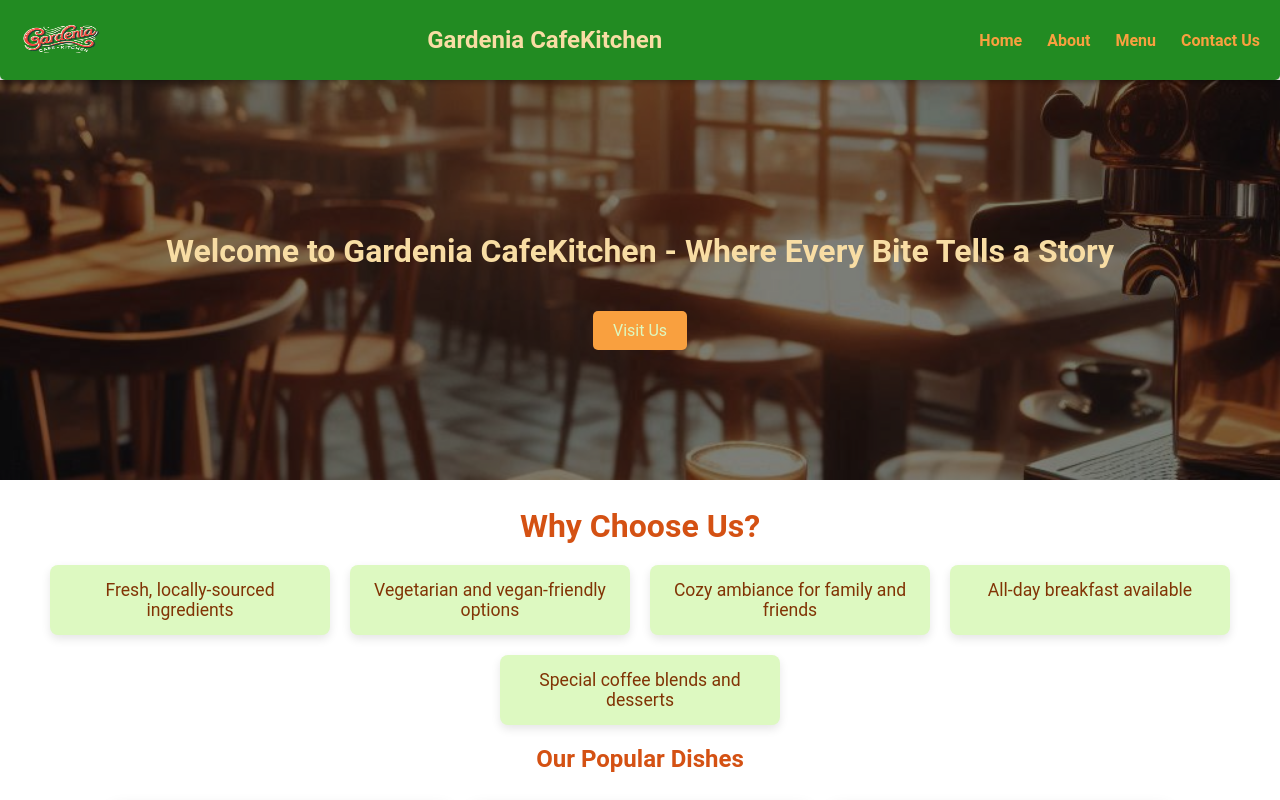
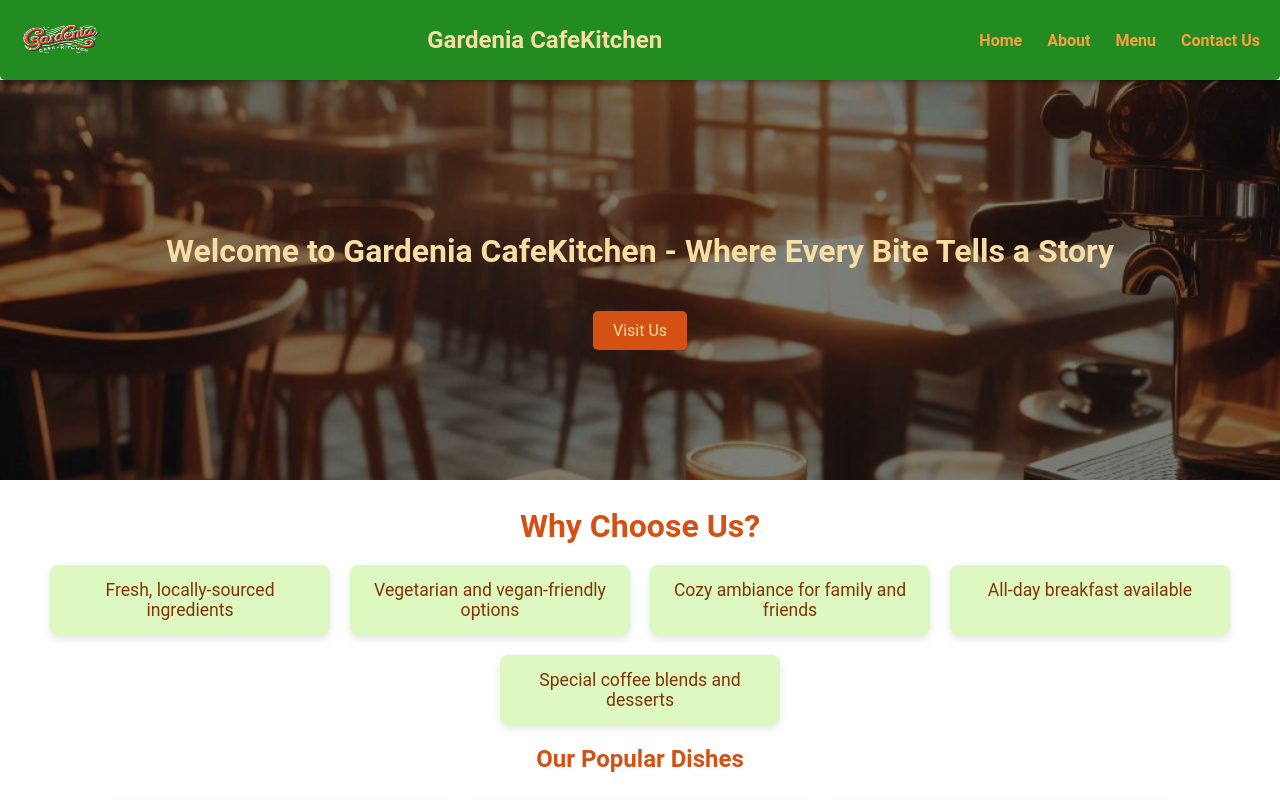
Before and after one commit to royalgillz/GardeniaCafeKitchen, a React (Vite) app: page /menu in a window 1280 px wide. Shown: the top 800 px of the page. Built offline with nearby package versions, Linux system fonts and the light colour scheme.

Commit message:
Small changes to Gallery Page

```diff
--- a/src/App.css
+++ b/src/App.css
@@ -257,8 +257,8 @@
 .visit-us-button {
   margin-top: 20px;
   padding: 10px 20px;
-  background-color: var(--orange);
-  color: var(--light-green);
+  background-color: var(--dark-orange);
+  color: var(--light-yellow);
   border: none;
   cursor: pointer;
   text-decoration: none;
@@ -267,7 +267,7 @@
 }
 
 .visit-us-button:hover {
-  background-color: var(--dark-orange);
+  background-color: var(--light-yellow);
 }
 
 /* Highlights */
@@ -980,8 +980,9 @@
 
 .photo {
   width: 100%;
-  height: auto;
+  height: 100%;
   display: block;
+  object-fit: cover;
 }
 
 /* Social Media Feed */
--- a/src/Components/gallery/GalleryPage.jsx
+++ b/src/Components/gallery/GalleryPage.jsx
@@ -24,7 +24,7 @@ const GalleryPage = () => {
             <PhotoGrid
                 photos={[
                     { src: cozyenvironmentimage, alt: 'Cozy seating area' },
-                    // { src: coffeeimage, alt: 'Special coffee' },
+                    { src: coffeeimage, alt: 'Special coffee' },
                     { src: pastaimage, alt: 'Delicious pasta' },
                     // { src: '/images/exterior1.jpg', alt: 'Exterior view' },
                     { src: livemusicimage, alt: 'Live music night' },
```
